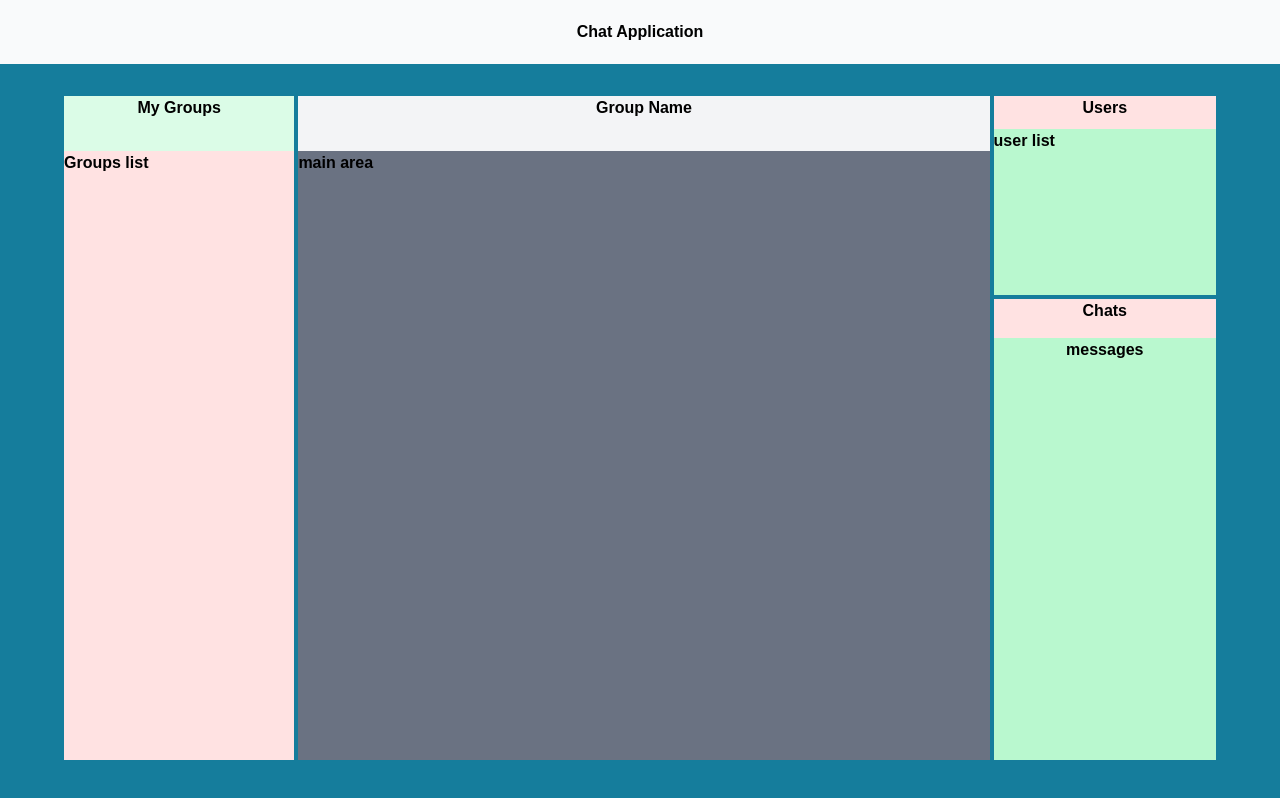
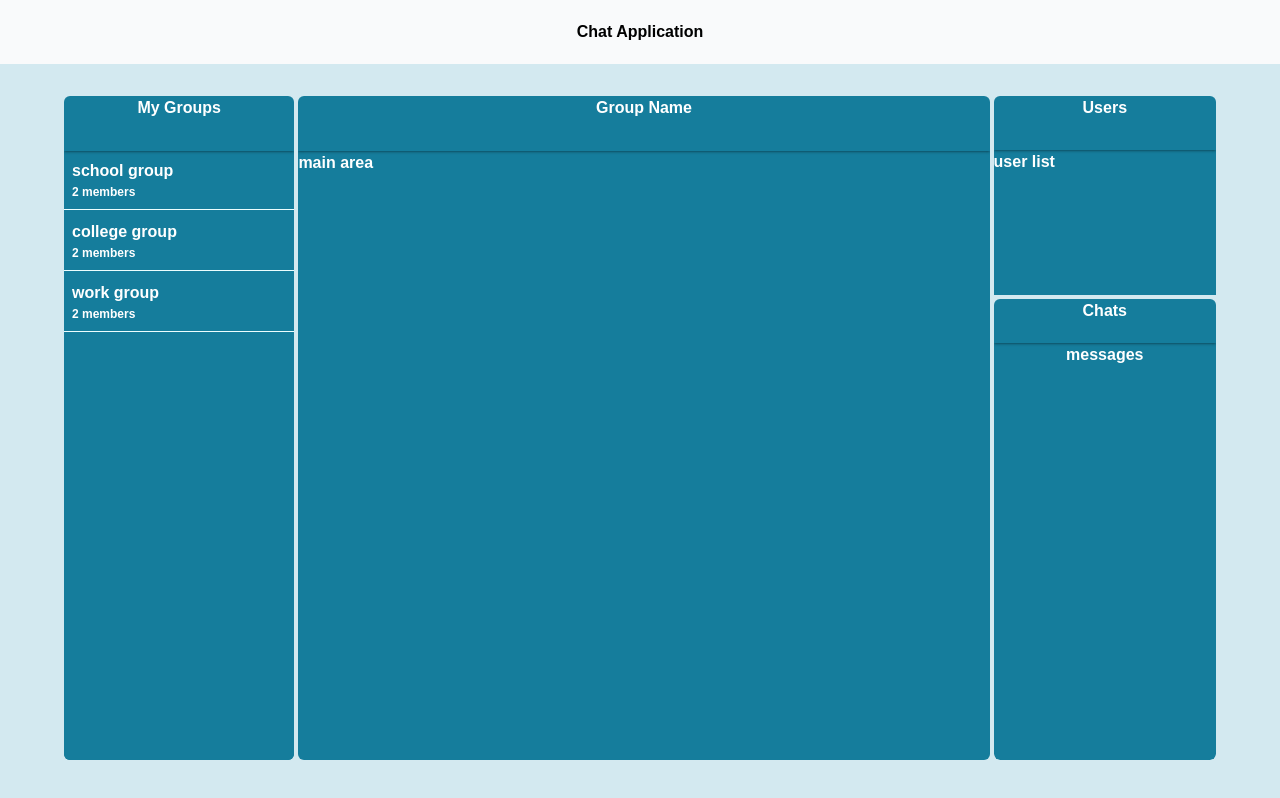
Before and after one commit to sourav-kol/websockets, a Next.js app in the folder client/: page / in a window 1280 px wide. Built offline with nearby package versions, Linux system fonts and the light colour scheme.

Commit message:
working on chat layout

```diff
--- /dev/null
+++ b/client/src/components/chat/group-list/index.tsx
@@ -0,0 +1,25 @@
+import { chatGroup } from "@/types";
+
+type Prop = {
+    data: chatGroup[]
+}
+
+export default function ChatGroupList(props: Prop) {
+    const { data } = props;
+    return (
+        <div className="gap-0.5 flex flex-col">
+            {data.map((group, index) =>
+                <div className="p-2 border-cyan-50 border-b-1 flex flex-col">
+                    <span className="">
+                        <h3>
+                            {group.title}
+                        </h3>
+                    </span>
+                    <span>
+                        <p className="text-[12px] font-semibold">2 members</p>
+                    </span>
+                </div>
+            )}
+        </div>
+    );
+}
--- a/client/src/layouts/chat-layout/index.tsx
+++ b/client/src/layouts/chat-layout/index.tsx
@@ -1,48 +1,51 @@
+import ChatGroupList from "@/components/chat/group-list";
+import { useState } from "react";
+import { chatGroup } from "@/types";
+
 type Prop = {
-    chatGroupList?: string[],
-    currentChatGroup?: string,
-    chatUsers?: string[]
-    chats?: string[]
+
 }
 
 export default function ChatLayout(props: Prop) {
+
+    const [chatGroups, setChatGroups] = useState<chatGroup[]>([{title: "school group"}, {title: "college group"}, {title: "work group"}]);
+
     return (
         <>
-            <div className="gap-1 h-[83vh] w-11/12 max-w-6xl mx-auto my-8 font-black grid grid-cols-[20%_60%_1fr]">
-                <div className="bg-gray-100 h-full flex flex-col">
-                    <div className="bg-green-100 h-1/12 text-center">
+            <div className="gap-1 h-[83vh] w-11/12 max-w-6xl mx-auto my-8 font-white grid grid-cols-[20%_60%_1fr]">
+                <div className="bg-primary rounded-md overflow-hidden h-full flex flex-col">
+                    <div className="h-1/12 text-center shadow shadow-black/30 z-10">
                         My Groups
                     </div>
-
-                    <div className="bg-red-100 h-11/12">
-                        Groups list
+                    <div className="bg-primary h-11/12 overflow-y-scroll">
+                        <ChatGroupList data={chatGroups} />
                     </div>
                 </div>
 
-                <div className="bg-white h-full flex flex-col items-center justify-center">
-                    <div className=" w-full h-1/12 bg-gray-100 text-center">
+                <div className="bg-primary rounded-md overflow-hidden h-full flex flex-col items-center justify-center">
+                    <div className="w-full h-1/12 text-center shadow shadow-black/30 z-10">
                         Group Name
                     </div>
-                    <div className="w-full h-11/12 bg-gray-500">
+                    <div className="w-full h-11/12">
                         main area
                     </div>
                 </div>
 
-                <div className="h-full grid grid-rows-[30%_1fr] gap-1">
-                    <div className="bg-white h-full flex flex-col items-center justify-center">
-                        <div className="w-full h-2/12 bg-red-100 text-center">
+                <div className="rounded-md overflow-hidden h-full grid grid-rows-[30%_1fr] gap-1">
+                    <div className="bg-primary overflow-hiddenh-full flex flex-col items-center justify-center">
+                        <div className="w-full h-3/10 text-center shadow shadow-black/30 z-10">
                             Users
                         </div>
-                        <div className="w-full h-10/12 bg-green-200">
+                        <div className="w-full h-8/10">
                             user list
                         </div>
                     </div>
 
-                    <div className="bg-gray-300 text-center flex flex-col items-center justify-center">
-                        <div className="w-full h-1/12 bg-red-100 text-center">
+                    <div className=" bg-primary rounded-md overflow-hidden text-center flex flex-col items-center justify-center">
+                        <div className="w-full h-2/21 text-center shadow shadow-black/30 z-10">
                             Chats
                         </div>
-                        <div className="w-full h-11/12 bg-green-200">
+                        <div className="w-full h-19/21">
                             messages
                         </div>
                     </div>
--- a/client/src/styles/globals.css
+++ b/client/src/styles/globals.css
@@ -1,8 +1,9 @@
 @import "tailwindcss";
 
 :root {
-    --background: #157d9c;
-    --foreground: #157d9c;
+    --background: #d3e9f0;
+    --foreground: #d3e9f0;
+    --bg-primary: #157d9c;
 }
 
 @theme inline {
@@ -14,13 +15,18 @@
 
 @media (prefers-color-scheme: dark) {
   :root {
-    --background: #157d9c;
-    --foreground: #157d9c;
+    --background: #d3e9f0;
+    --foreground: #d3e9f0;
+    --bg-primary: #157d9c;
   }
 }
 
 body {
   background: var(--background);
-  /* color: var(--foreground); */
+  color: white;
   font-family: Arial, Helvetica, sans-serif;
 }
+
+.bg-primary{
+   background-color: var(--bg-primary);
+}
--- a/client/src/types/index.ts
+++ b/client/src/types/index.ts
@@ -30,3 +30,7 @@ export type changeData = {
 }
 
 export type storageType = 'sessionStorage'; //'session' | 'local';
+
+export type chatGroup = {
+    title: string
+}
```
Also changed, not shown: client/src/components/chat/group-chat/index.tsx (added), client/src/components/chat/group-detail/index.tsx (added), client/src/components/chat/group-user-list/index.tsx (added).
